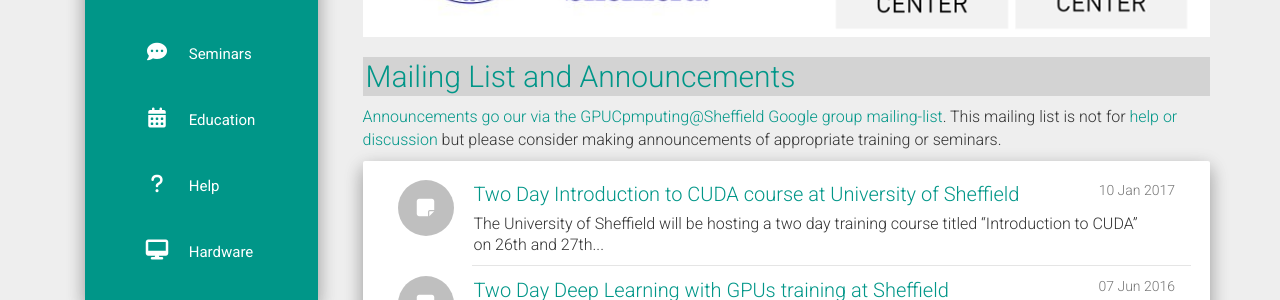
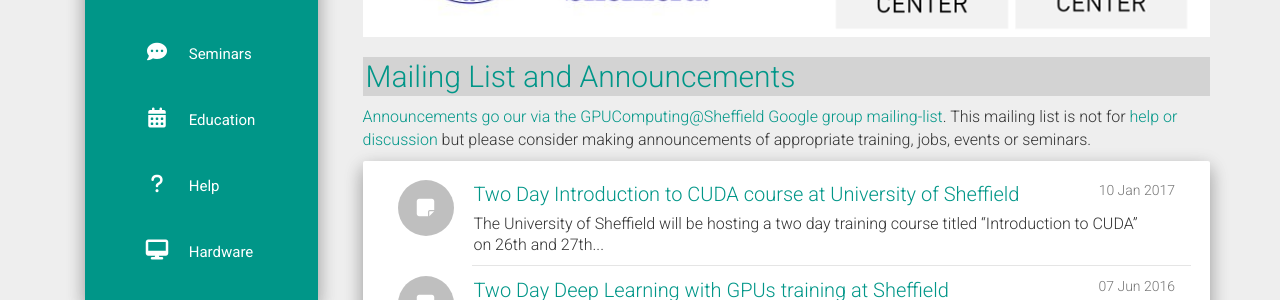
Before and after one commit to RSE-Sheffield/GPUComputing.github.io, a Jekyll site: the page built from index.html, in a window 1280 px wide. Shown: the part 576-876 px from the top of the page. Built offline with Jekyll 4.4.1, drawn with Linux system fonts in a browser that asks for light colours; nearby versions of some CDN libraries; the list of posts is cut into pages by our own code.

Commit message:
Update index.html

```diff
--- a/index.html
+++ b/index.html
@@ -9,7 +9,7 @@ title: Home and Announcements
 
 <h2> Mailing List and Announcements </h2>
 
-<p>Announcements go our via the <a href="https://groups.google.com/a/sheffield.ac.uk/forum/#!forum/gpucomputing">GPUCpmputing@Sheffield Google group mailing-list</a>. This mailing list is not for <a href="./help">help or discussion</a> but please consider making announcements of appropriate training or seminars. </p>
+<p>Announcements go our via the <a href="https://groups.google.com/a/sheffield.ac.uk/forum/#!forum/gpucomputing">GPUComputing@Sheffield Google group mailing-list</a>. This mailing list is not for <a href="./help">help or discussion</a> but please consider making announcements of appropriate training, jobs, events or seminars. </p>
 
 <div class="well">
     <div class="list-group">
```
